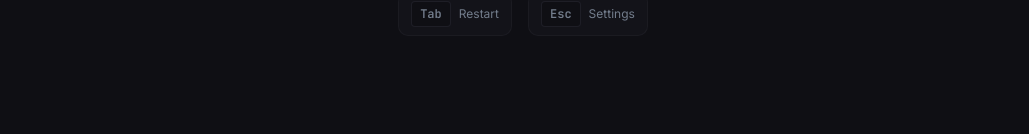
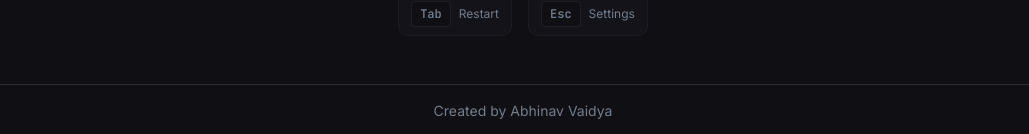
Before and after one commit to abhi9vaidya/TypeFlow, a React (Vite) app: page / in a window 1280 px wide. Shown: the part 1043-1177 px from the top of the page, without its empty margins (117-1146 px from the left). Before the commit the page ends 1127 px from the top, so only its background shows below. Built offline with nearby package versions, Linux system fonts and the light colour scheme.

Commit message:
feat(ui): add simple footer with attribution text

```diff
--- a/src/App.tsx
+++ b/src/App.tsx
@@ -18,6 +18,8 @@ const App = () => (
       <Toaster />
       <Sonner />
       <BrowserRouter>
+        <div className="min-h-screen flex flex-col">
+          <main className="flex-1">
             <Routes>
               <Route path="/" element={<TypingTest />} />
               <Route path="/history" element={<History />} />
@@ -25,6 +27,11 @@ const App = () => (
               <Route path="/statistics" element={<Statistics />} />
               <Route path="*" element={<NotFound />} />
             </Routes>
+          </main>
+          <footer className="w-full py-4 text-center text-sm text-muted-foreground border-t border-border">
+            Created by Abhinav Vaidya
+          </footer>
+        </div>
       </BrowserRouter>
     </TooltipProvider>
   </QueryClientProvider>
```
Lines whose indentation alone changed are shown as unchanged.
